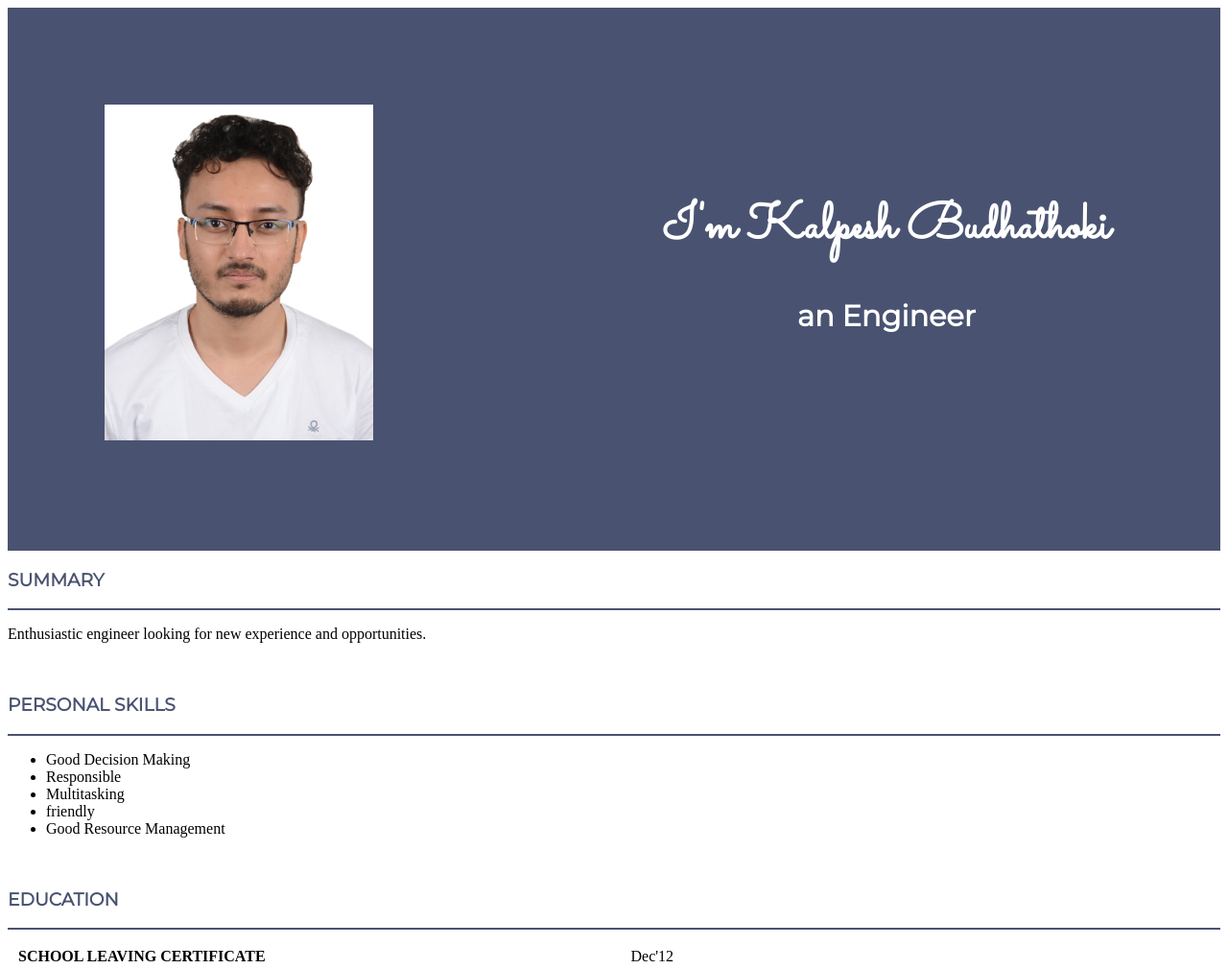
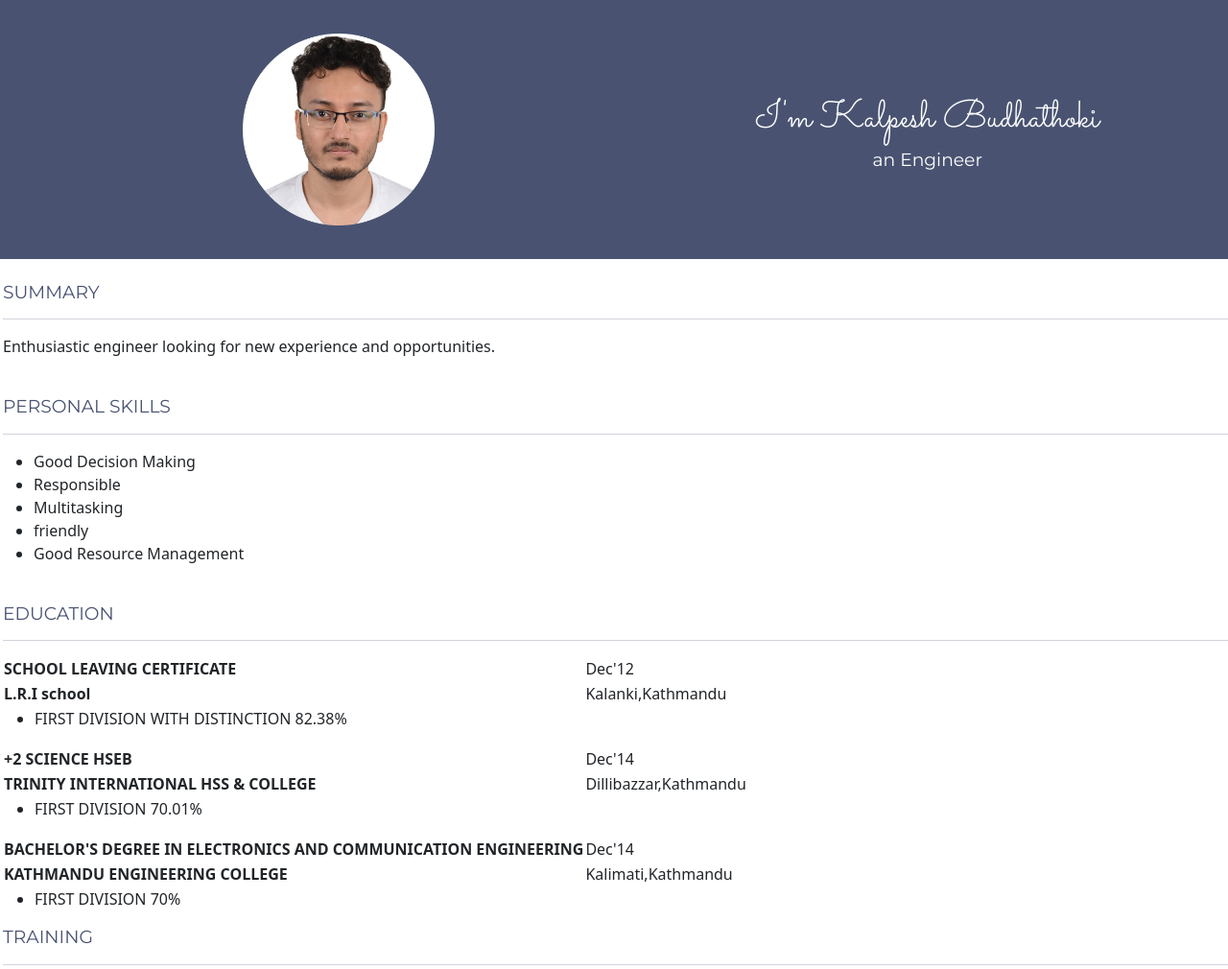
Before and after one commit to 1997kb/CV, a plain HTML site: page index.html in a window 1280 px wide. Shown: the top 1010 px of the page at 96% size. Drawn offline with nearby package versions, Linux system fonts and the light colour scheme.

Commit message:
added some bootstrap design

```diff
--- a/css/styles.css
+++ b/css/styles.css
@@ -1,6 +1,19 @@
+body{
+	margin-left: 3px;
+}
 
 
-header{
+
+img{
+	width: 200px;
+    height: 200px;
+    padding-top: 0px;
+    margin-top: 35px;
+    margin-left: 250px;
+    margin-bottom: 35px;
+}
+
+.row{
 	background-color: #495371;
 	font-family: 'Sacramento', cursive;
 	font-size: 1.625rem;
@@ -15,15 +28,17 @@ header{
 	color: white;
 }
 body h3{
+	font-size: 1.17rem;
 	color: #495371;
 	font-family: 'Montserrat', sans-serif;
 }
 
-body hr{
+ hr{
 
     border-style: solid;
     background-color: #495371;
     border-color: #495371;
+    height: 2px;
 }
 
 
--- a/index.html
+++ b/index.html
@@ -2,6 +2,8 @@
 <html>
 <head>
 	<title>CV</title>
+	<link href="https://cdn.jsdelivr.net/npm/bootstrap@5.1.3/dist/css/bootstrap.min.css" rel="stylesheet" integrity="sha384-1BmE4kWBq78iYhFldvKuhfTAU6auU8tT94WrHftjDbrCEXSU1oBoqyl2QvZ6jIW3" crossorigin="anonymous">
+  <script src="https://cdn.jsdelivr.net/npm/bootstrap@5.1.3/dist/js/bootstrap.bundle.min.js" integrity="sha384-ka7Sk0Gln4gmtz2MlQnikT1wXgYsOg+OMhuP+IlRH9sENBO0LRn5q+8nbTov4+1p" crossorigin="anonymous"></script>
 	<link rel="stylesheet"  href="css/styles.css">
 	<link rel="preconnect" href="https://fonts.googleapis.com">
 <link rel="preconnect" href="https://fonts.gstatic.com" crossorigin>
@@ -9,7 +11,7 @@
 
 
 </head>
-<header>
+<!-- <header>
 	<table cellspacing="100" >
 		<tr >
 			<td align="left"><img src="images/52981.jpg" height = 350></td>
@@ -20,8 +22,21 @@
 
 	</table>
 
-</header>
+</header> -->
 <body>
+
+	<div class="row">
+		<div class="col-lg-6">
+			<img  src="images/kb1.png" height = 350>
+		</div>
+		<div class="col-lg-6" align="center">
+			<h1 id="name" align="center" style="margin-top: 100px;"> I'm Kalpesh Budhathoki</h1>
+			<h3 id="profession" align="center">an Engineer</h3><br></td>
+
+
+		</div>
+
+	</div><br>
 
 	<div class="summary">
 	<h3>SUMMARY</h3><hr>
@@ -118,6 +133,7 @@
 		<li>2D plotter(CNC model)(Fourth year project)</li>
 		<li>Projects related with Web Scrapping</li>
 		<li>Portfolio Website(Backend)</li>
+		<li>Experience with Ecommerce websites</li>
 	</ul>
 	</div>
 
```
Also changed, not shown: images/kb1.png (added).
